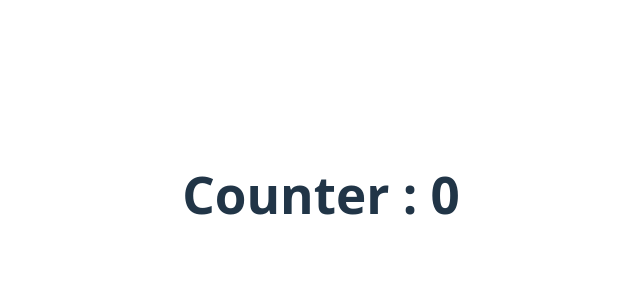
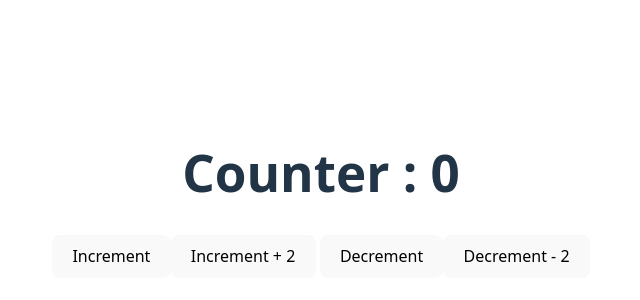
Before and after one commit to rizaljihadudin/react-redux, a React (Vite) app: page /counter in a window 1280 px wide. Shown: the part 206-506 px from the top of the page, without its empty margins (319-959 px from the left). Built offline with nearby package versions, Linux system fonts and the light colour scheme.

Commit message:
feat : call action without params, and use params

```diff
--- a/src/Counter.jsx
+++ b/src/Counter.jsx
@@ -1,11 +1,27 @@
+import { useDispatch } from "react-redux";
 import { useSelector } from "react-redux";
+import { decrement, increment } from "./counterSlice";
 
 export default function Counter(){
     const counter = useSelector(state => state.counter);
+    const dispatch = useDispatch();
+
+    function handleIncrement(){
+        dispatch(increment());
+    }
+
+    function handleDecrement(){
+        dispatch(decrement());
+    }
 
     return(
         <>
             <h1>Counter : {counter}</h1>
+            <button onClick={handleIncrement}>Increment</button>
+            <button onClick={() => dispatch(increment(2))}>Increment + 2</button>
+            &nbsp;
+            <button onClick={handleDecrement}>Decrement</button>
+            <button onClick={() => dispatch(decrement(2))}>Decrement - 2</button>
         </>
     )
 }
--- a/src/counterSlice.js
+++ b/src/counterSlice.js
@@ -3,5 +3,23 @@ import { createSlice } from "@reduxjs/toolkit";
 export const counterSlice = createSlice({
     name: "counter",
     initialState: 0,
-    reducers:{}
+    reducers:{
+        // Actions
+        increment: (state, action) => {
+            if(action.payload){
+                return state+action.payload;
+            }else{
+                return state+1;
+            }
+        },
+        decrement: (state, action) => {
+            if(action.payload){
+                return state - action.payload;
+            }else{
+                return state - 1;
+            }
+        }
+    }
 });
+
+export const {increment, decrement} = counterSlice.actions;
```
